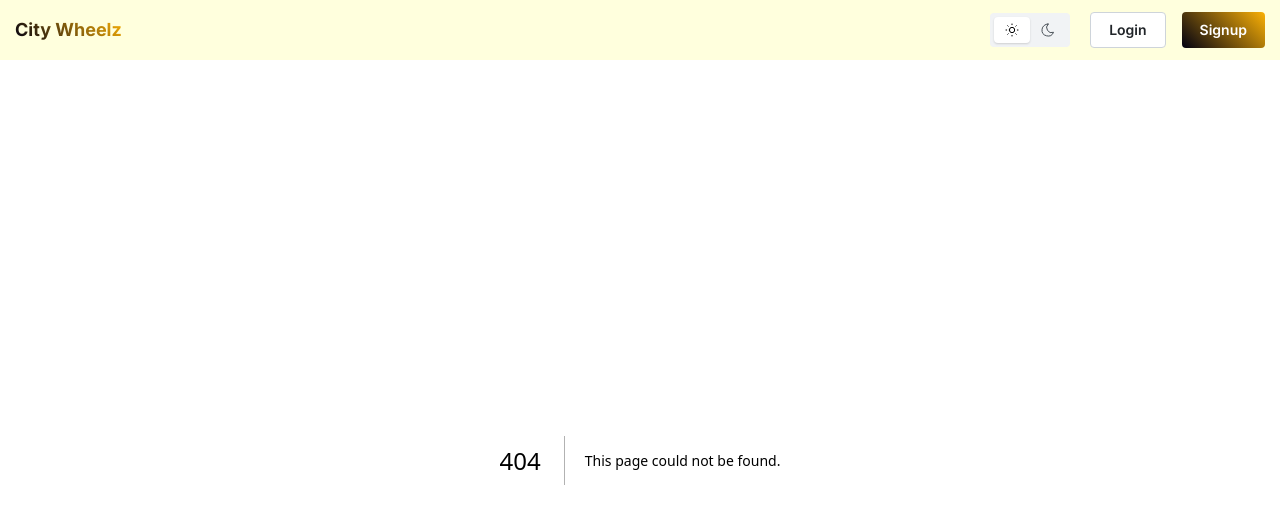
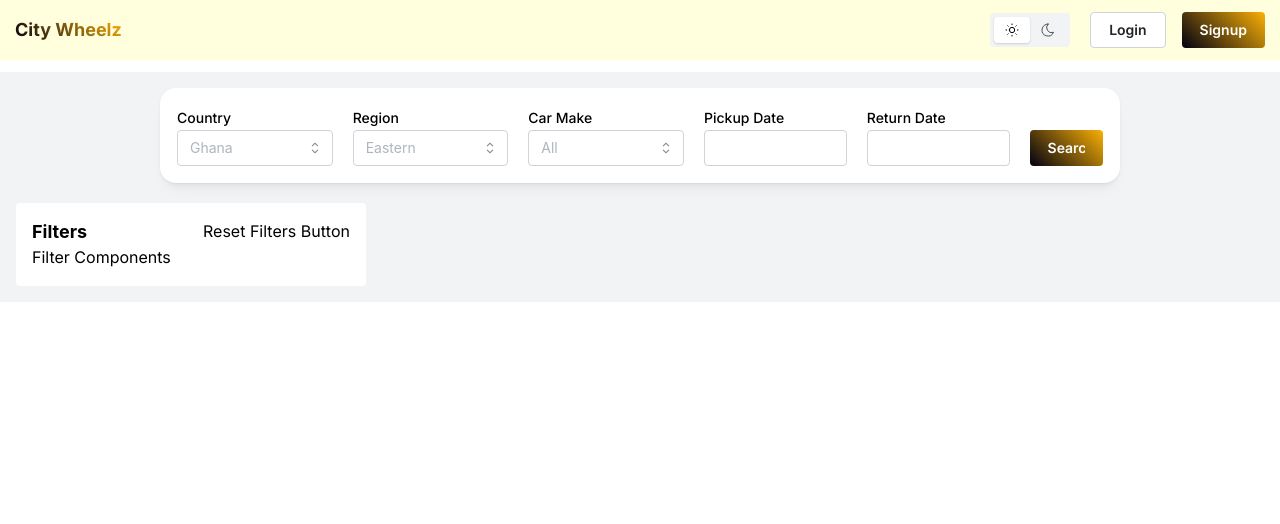
Before and after one commit to s-kvng/City_Wheelz, a Next.js app: page /cars in a window 1280 px wide. Before the commit this address had no page. Shown: the top 524 px of the page. Built offline with nearby package versions, Linux system fonts and the light colour scheme.

Commit message:
ui: add cars page
Implement layout

```diff
--- /dev/null
+++ b/src/app/cars/page.tsx
@@ -0,0 +1,12 @@
+import CarsLayout from '@/features/cars'
+import React from 'react'
+
+const CarListingPage = () => {
+  return (
+    <div>
+      <CarsLayout/>
+    </div>
+  )
+}
+
+export default CarListingPage
--- /dev/null
+++ b/src/features/cars/Style.module.css
@@ -0,0 +1,12 @@
+.parentContainer {
+  background-color: light-dark(
+    var(--mantine-color-gray-1),
+    var(--mantine-color-body)
+  );
+}
+
+.container {
+  margin-top: 20px;
+  background-color: light-dark(var(--martine-color-gray-1)),
+    var(--martine-color-body);
+}
--- /dev/null
+++ b/src/features/cars/index.tsx
@@ -0,0 +1,33 @@
+import React from 'react'
+import { Box , Card, Container, Divider, Flex, Title } from '@mantine/core';
+import classes from './Style.module.css'
+import SearchEngine from '@/components/shared/SearchEngine';
+
+const CarsLayout = () => {
+  return (
+    <Container className={ classes.parentContainer} size={"xl"} my={"sm"} py="md">
+        <SearchEngine/>
+        {/* Search engine */}
+
+        <Flex direction={{ base : 'column' , md: 'row'}} className={classes.container}>
+            {/* Filters */}
+
+            <Card w={{ base : '100%', md: '350px'}}>
+
+                <Flex align={"center"} justify={"space-between"}>
+                    <Title order={4}>Filters</Title>
+                    <Box display={{ base: "none", md: 'inline-block'}}>
+                        Reset Filters Button
+                    </Box>
+                </Flex>
+                <Box display={{ base: 'none', md: 'block'}}>
+                    Filter Components
+                </Box>
+            </Card>
+
+        </Flex>
+    </Container>
+  )
+}
+
+export default CarsLayout
```
Also changed, not shown: src/features/cars/CarCard.tsx (added, +20 -0 lines), src/features/cars/CarList.tsx (added, +15 -0 lines), src/features/cars/BodyType.tsx (added).
